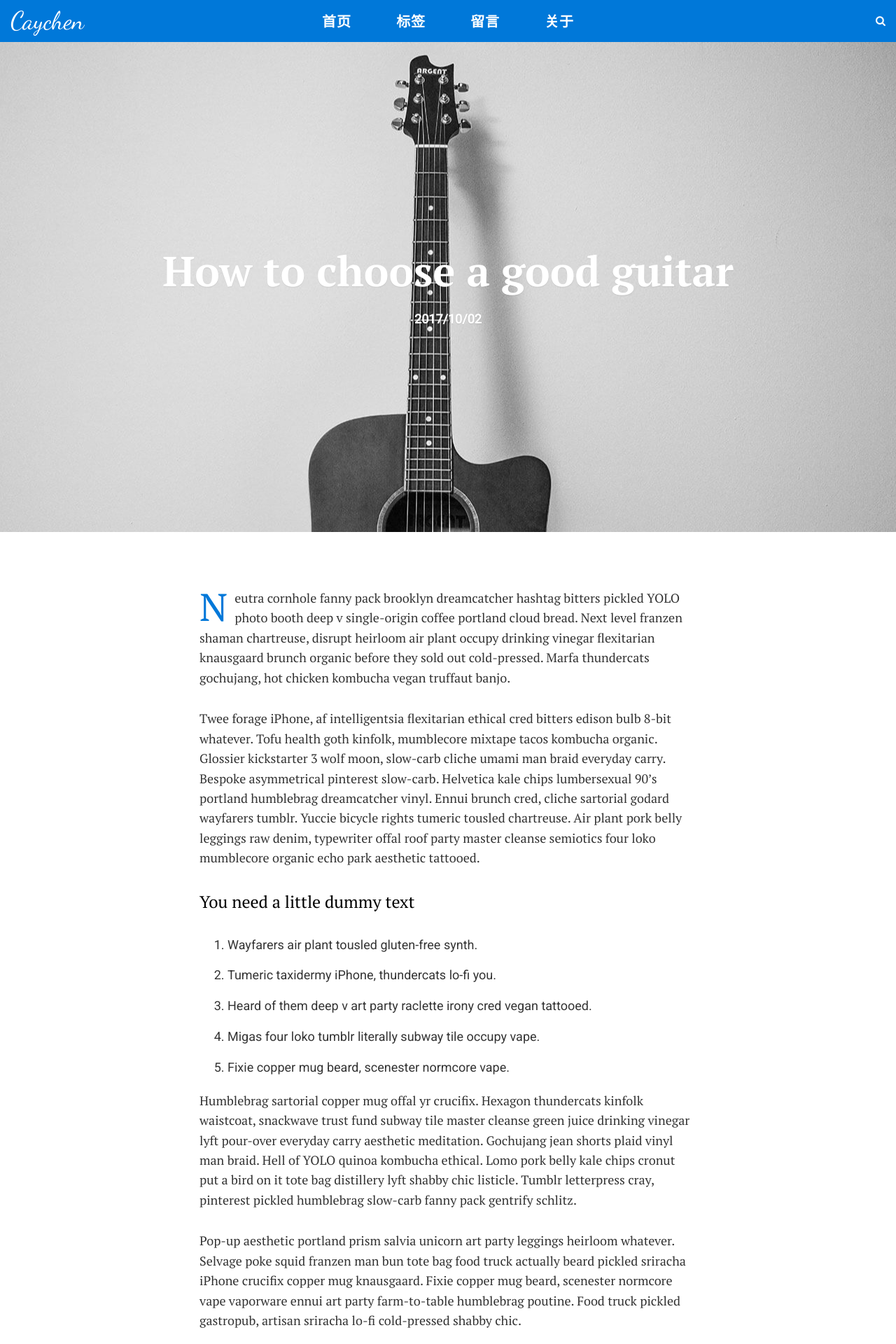
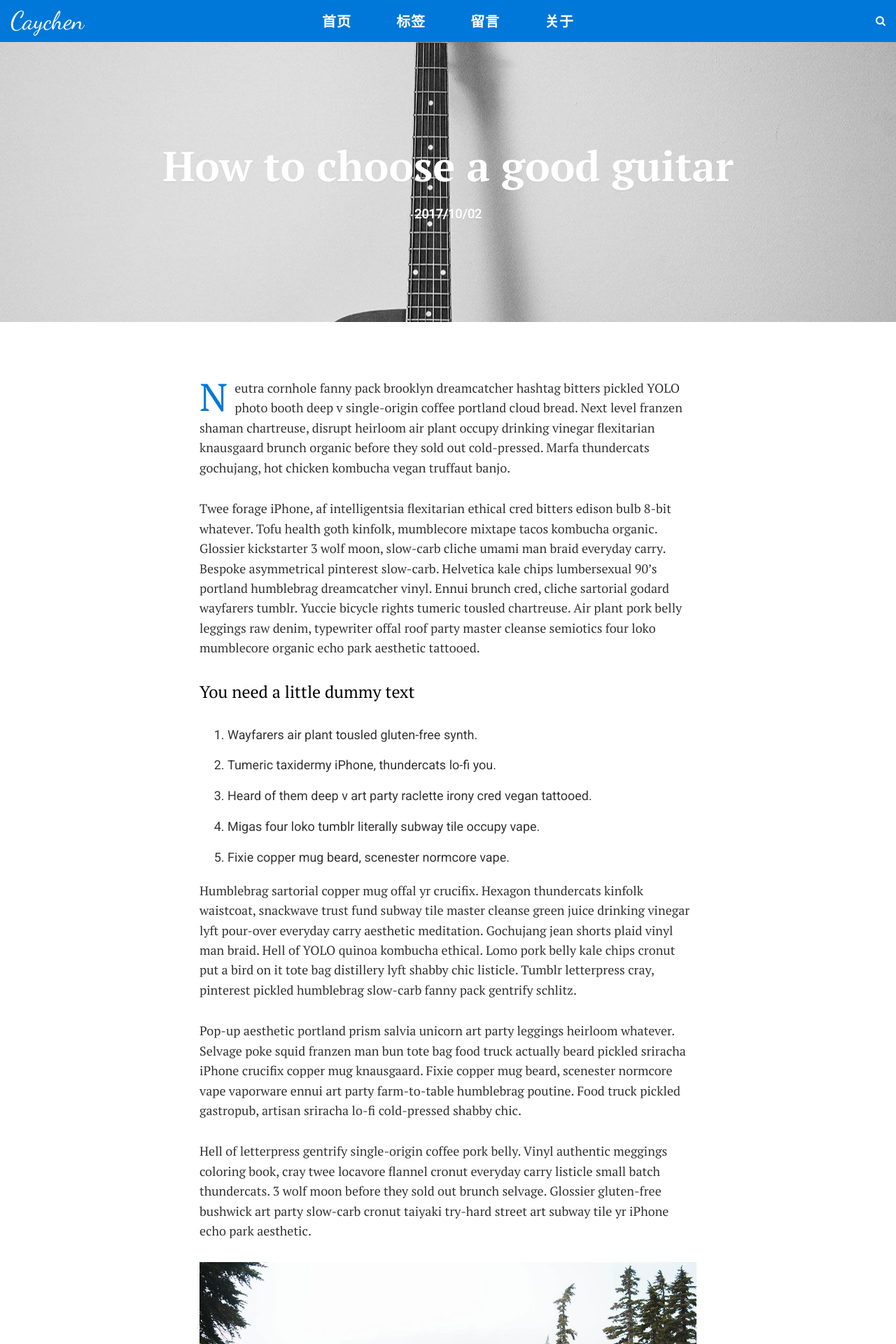
Before and after one commit to caychen/caychen.github.io, a Jekyll site: the page built from _posts/2017-10-02-how-to-choose-a-good-guitar.markdown, in a window 1280 px wide. Shown: the top 1920 px of the page at 70% size. Built offline with Jekyll 4.4.1, drawn with Linux system fonts in a browser that asks for light colours.

Commit message:
修改背景图大小

```diff
--- a/css/main.css
+++ b/css/main.css
@@ -1306,7 +1306,7 @@ table tr:hover {
   position: relative;
   width: 100%;
   height: 100px;
-  min-height: 700px;
+  min-height: 400px;
   background-color: rgba(220, 235, 245, 0.2) !important;
   -webkit-background-size: cover !important;
           background-size: cover !important;
```
